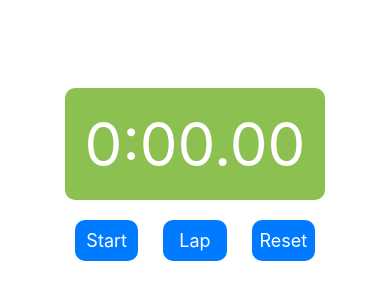
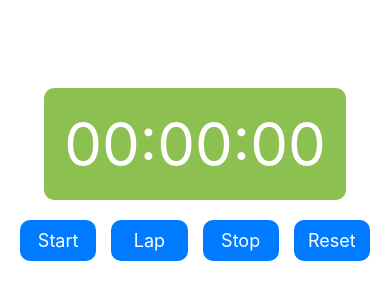
Before and after one commit to Shopify/eng-intern-assessment-react-native, a React Native app: screen / in a window 390 px wide. Shown: the part 248-548 px from the top of the page. Built offline with nearby package versions, Linux system fonts and the light colour scheme.

Commit message:
optimized app and added button to work with tests

```diff
--- a/App.tsx
+++ b/App.tsx
@@ -1,107 +1,14 @@
-import React, { useState, useRef, useMemo } from 'react';
-import { FlatList, ScrollView, StyleSheet, Text, View } from 'react-native';
-import Stopwatch from './src/StopWatch';
-import StopwatchButton from './src/StopWatchButton';
+import React from 'react';
+import { View, StyleSheet } from 'react-native';
+import StopWatch from './src/StopWatch';
 
-// Formatting function for time
-const formatTime = (timeInMillis: number) => {
-  const totalSeconds = Math.floor(timeInMillis / 1000);
-  const hours = Math.floor(totalSeconds / 3600);
-  const minutes = Math.floor((totalSeconds % 3600) / 60);
-  const seconds = totalSeconds % 60;
-  const milliseconds = Math.floor((timeInMillis % 1000) / 10);
-
-  return `${hours > 0 ? hours + ':' : ''}${minutes}:${seconds < 10 ? '0' : ''}${seconds}.${milliseconds < 10 ? '0' : ''}${milliseconds}`;
-};
-
-// Using React.memo to optimize rendering of laps and reduce lag / improve app performance.
-const LapItem = React.memo(({ item, index }: { item: number; index: number }) => (
-  <View style={styles.lapItem}>
-    <Text style={styles.lapText}>{`Lap ${index + 1}: ${formatTime(item)}`}</Text>
-  </View>
-));
-
-
-// App function containing the functionality of the stopwatch
-export default function App() {
-  // State to manage whether the stopwatch is running or stopped
-  const [isRunning, setIsRunning] = useState(false);
-
-  // State to track the elapsed time of the stopwatch
-  const [elapsedTime, setElapsedTime] = useState(0);
-
-  // Ref to hold the interval ID for the stopwatch
-  const stopwatchRef = useRef<number | null>(null);
-
-  // State to keep track of laps
-  const [laps, setLaps] = useState<number[]>([]);
-  const memoizedLaps = useMemo(() => laps, [laps]);
-
-
-  // Function to handle the start/stop button press
-  const handleStartStop = () => {
-
-    // If running, stop the stopwatch, if not running, start the stopwatch
-    if (isRunning) {
-      clearInterval(stopwatchRef.current!);
-    } else {
-      const startTime = Date.now() - elapsedTime;
-      // Update elapsed time every 10 milliseconds
-      stopwatchRef.current = setInterval(() => {
-        setElapsedTime(Date.now() - startTime);
-      }, 10);
-    }
-
-     // Toggle the running state
-     setIsRunning(!isRunning);
-    };
-
-    // Function to handle the reset button press
-    const handleReset = () => {
-      // Stop the stopwatch
-      clearInterval(stopwatchRef.current!);
-      // Reset elapsed time to zero
-      setElapsedTime(0);
-      // set Laps
-      setLaps([]);
-      // Set running state to false
-      setIsRunning(false);
-    };
-
-    // Function to handle laps button press
-    const handleLap = () => {
-      if (isRunning) {
-        setLaps((prevLaps) => [...prevLaps, elapsedTime]);
-      }
-    };
-
+const App = () => {
   return (
     <View style={styles.container}>
-
-      {/* Display the stopwatch*/}
-      <Stopwatch elapsedTime={elapsedTime} />
-
-  {/* Display the start/stop, lap, and reset buttons */}
-  <StopwatchButton
-        isRunning={isRunning}
-        onStartStop={handleStartStop}
-        onReset={handleReset}
-        onLap={handleLap}
-      />
-
-  {/* Display the laps */}
-  {memoizedLaps.length > 0 && (
-        <View style={styles.lapContainer}>
-          <ScrollView style={styles.scrollView} testID='lap-list'>
-            {memoizedLaps.map((item, index) => (
-              <LapItem key={index} item={item} index={index} />
-            ))}
-          </ScrollView>
-        </View>
-      )}
+      <StopWatch elapsedTime={0} />
     </View>
   );
-}
+};
 
 const styles = StyleSheet.create({
   container: {
@@ -109,22 +16,6 @@ const styles = StyleSheet.create({
     justifyContent: 'center',
     alignItems: 'center',
   },
-  lapContainer: {
-    marginTop: 20,
-    width: '100%',
-  },
-  lapItem: {
-    flexDirection: 'row',
-    justifyContent: 'space-between',
-    paddingVertical: 8,
-    borderBottomWidth: 1,
-    borderBottomColor: '#ddd',
-  },
-  lapText: {
-    fontSize: 16,
-    color: '#333',
-  },
-  scrollView: {
-    width: '100%',
-  },
 });
+
+export default App;
--- a/src/StopWatch.tsx
+++ b/src/StopWatch.tsx
@@ -1,32 +1,109 @@
-import React from 'react';
-import { View, Text, StyleSheet } from 'react-native';
+  // StopWatch.tsx
+  import React, { useState, useRef, useMemo } from 'react';
+  import { ScrollView, StyleSheet, Text, View } from 'react-native';
+  import StopwatchButton from './StopWatchButton';
 
-interface StopwatchProps {
+  interface StopWatchProps {
     elapsedTime: number;
   }
 
-const Stopwatch: React.FC<StopwatchProps> = ({ elapsedTime }) => {
+  const StopWatch: React.FC<StopWatchProps> = ({ }) => {
+    const [isRunning, setIsRunning] = useState(false);
+    const [elapsedTime, setElapsedTime] = useState(0);
+    const stopwatchRef = useRef<number | null>(null);
+    const [laps, setLaps] = useState<number[]>([]);
+    const memoizedLaps = useMemo(() => laps, [laps]);
+
+    const handleStartStop = () => {
+      if (isRunning) {
+        clearInterval(stopwatchRef.current!);
+      } else {
+        const startTime = Date.now() - elapsedTime;
+        stopwatchRef.current = setInterval(() => {
+          // Update elapsed time every 100 milliseconds
+          setElapsedTime(Date.now() - startTime);
+        }, 100);
+      }
+
+      setIsRunning(!isRunning);
+    };
+
+    const handleReset = () => {
+      clearInterval(stopwatchRef.current!);
+      setElapsedTime(0);
+      setLaps([]);
+      setIsRunning(false);
+    };
+
+    const handleLap = () => {
+      if (isRunning) {
+        setLaps((prevLaps) => [...prevLaps, elapsedTime]);
+      }
+    };
+
     // Function to format the elapsed time
     const formatTime = (timeInMillis: number) => {
       const totalSeconds = Math.floor(timeInMillis / 1000);
       const hours = Math.floor(totalSeconds / 3600);
       const minutes = Math.floor((totalSeconds % 3600) / 60);
       const seconds = totalSeconds % 60;
-    const milliseconds = Math.floor((timeInMillis % 1000) / 10); // Two digits after the seconds
+
+      // Ensure two digits for hours, minutes, and seconds
+      const formattedHours = hours > 0 ? `${hours}`.padStart(2, '0') + ':' : '00:';
+      const formattedMinutes = `${minutes}`.padStart(2, '0') + ':';
+      const formattedSeconds = `${seconds}`.padStart(2, '0');
 
       // Format the time as a string
-    return `${hours > 0 ? hours + ':' : ''}${minutes}:${seconds < 10 ? '0' : ''}${seconds}.${milliseconds < 10 ? '0' : ''}${milliseconds}`;
+      return `${formattedHours}${formattedMinutes}${formattedSeconds}`;
+    };
+
+    const handleStop = () => {
+      clearInterval(stopwatchRef.current!);
+      setIsRunning(false);
     };
 
     return (
+      <View style={styles.container}>
+        {/* Display the stopwatch */}
         <View style={styles.stopwatchContainer}>
           {/* Display the formatted time */}
-      <Text style={styles.timer}>{formatTime(elapsedTime)}</Text>
+          <Text testID="stopwatch-text" style={styles.timer}>
+            {formatTime(elapsedTime)}
+          </Text>
+        </View>
+
+        {/* Display the start/stop, lap, and reset buttons */}
+        <StopwatchButton
+        isRunning={isRunning}
+        elapsedTime={elapsedTime}
+        onStartStop={handleStartStop}
+        onStop={handleStop}
+        onReset={handleReset}
+        onLap={handleLap}
+        />
+
+        {/* Display the laps */}
+        {memoizedLaps.length > 0 && (
+          <View style={styles.lapContainer}>
+            <ScrollView style={styles.scrollView} testID='lap-list'>
+              {memoizedLaps.map((item, index) => (
+                <View key={index} style={styles.lapItem}>
+                  <Text style={styles.lapText}>{`Lap ${index + 1}: ${formatTime(item)}`}</Text>
+                </View>
+              ))}
+            </ScrollView>
+          </View>
+        )}
       </View>
     );
   };
 
   const styles = StyleSheet.create({
+    container: {
+      flex: 1,
+      justifyContent: 'center',
+      alignItems: 'center',
+    },
     stopwatchContainer: {
       alignItems: 'center',
       backgroundColor: '#8CC152',
@@ -37,6 +114,24 @@ const styles = StyleSheet.create({
       fontSize: 60,
       color: '#fff',
     },
+    lapContainer: {
+      marginTop: 20,
+      width: '100%',
+    },
+    lapItem: {
+      flexDirection: 'row',
+      justifyContent: 'space-between',
+      paddingVertical: 8,
+      borderBottomWidth: 1,
+      borderBottomColor: '#ddd',
+    },
+    lapText: {
+      fontSize: 16,
+      color: '#333',
+    },
+    scrollView: {
+      width: '100%',
+    },
   });
 
-export default Stopwatch;
+  export default StopWatch;
--- a/src/StopWatchButton.tsx
+++ b/src/StopWatchButton.tsx
@@ -1,29 +1,49 @@
+// StopwatchButton.tsx
 import React from 'react';
 import { View, TouchableOpacity, Text, StyleSheet } from 'react-native';
 
 interface StopwatchButtonProps {
   isRunning: boolean;
+  elapsedTime: number;
   onStartStop: () => void;
+  onStop: () => void;
   onReset: () => void;
   onLap: () => void;
 }
 
 const StopwatchButton: React.FC<StopwatchButtonProps> = ({
   isRunning,
+  elapsedTime,
   onStartStop,
+  onStop,
   onReset,
   onLap,
 }) => {
+  const buttonText = elapsedTime === 0 ? 'Start' : isRunning ? 'Pause' : 'Resume';
+
   return (
     <View style={styles.buttonContainer}>
       <TouchableOpacity
-        style={[styles.button, isRunning ? styles.stopButton : styles.startButton, styles.marginRight]}
+        style={[
+          styles.button,
+          isRunning ? styles.resumeButton : styles.startButton,
+          styles.marginRight,
+        ]}
         onPress={onStartStop}
       >
-        <Text style={styles.buttonText}>{isRunning ? 'Stop' : 'Start'}</Text>
+        <Text style={styles.buttonText}>{buttonText}</Text>
       </TouchableOpacity>
-      <TouchableOpacity style={[styles.button, styles.marginRight]} onPress={onLap}>
+      <TouchableOpacity
+        style={[styles.button, styles.marginRight]}
+        onPress={onLap}
+      >
         <Text style={styles.buttonText}>Lap</Text>
+      </TouchableOpacity>
+      <TouchableOpacity
+        style={[styles.button, styles.marginRight]}
+        onPress={onStop}
+      >
+        <Text style={styles.buttonText}>Stop</Text>
       </TouchableOpacity>
       <TouchableOpacity style={styles.button} onPress={onReset}>
         <Text style={styles.buttonText}>Reset</Text>
@@ -37,7 +57,7 @@ const styles = StyleSheet.create({
     flexDirection: 'row',
     justifyContent: 'space-around',
     marginTop: 20,
-    width: 240,
+    width: 350,
   },
   button: {
     flex: 1,
@@ -50,7 +70,7 @@ const styles = StyleSheet.create({
   startButton: {
     backgroundColor: '#007BFF',
   },
-  stopButton: {
+  resumeButton: {
     backgroundColor: '#dc3545',
   },
   buttonText: {
@@ -58,7 +78,7 @@ const styles = StyleSheet.create({
     fontSize: 18,
   },
   marginRight: {
-    marginRight: 25
+    marginRight: 15,
   },
 });
 
```
Lines whose indentation alone changed are shown as unchanged.
